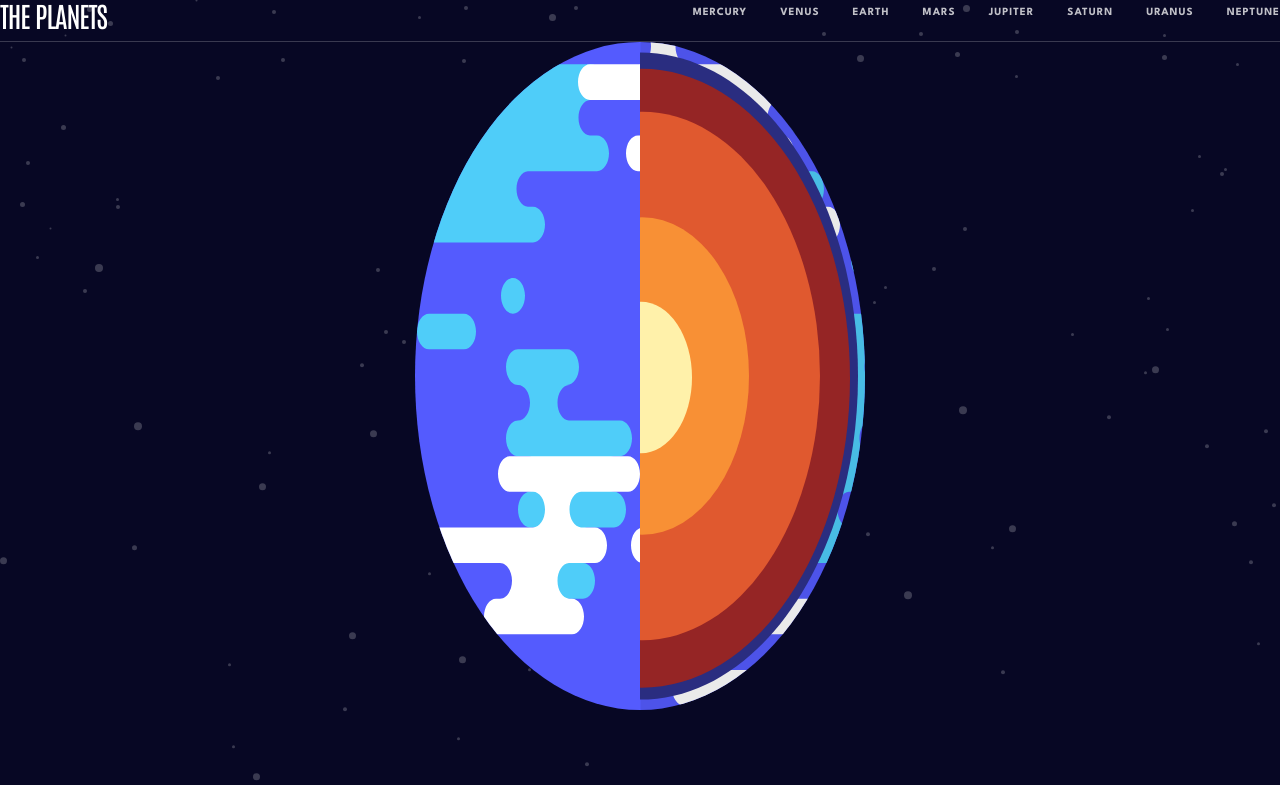
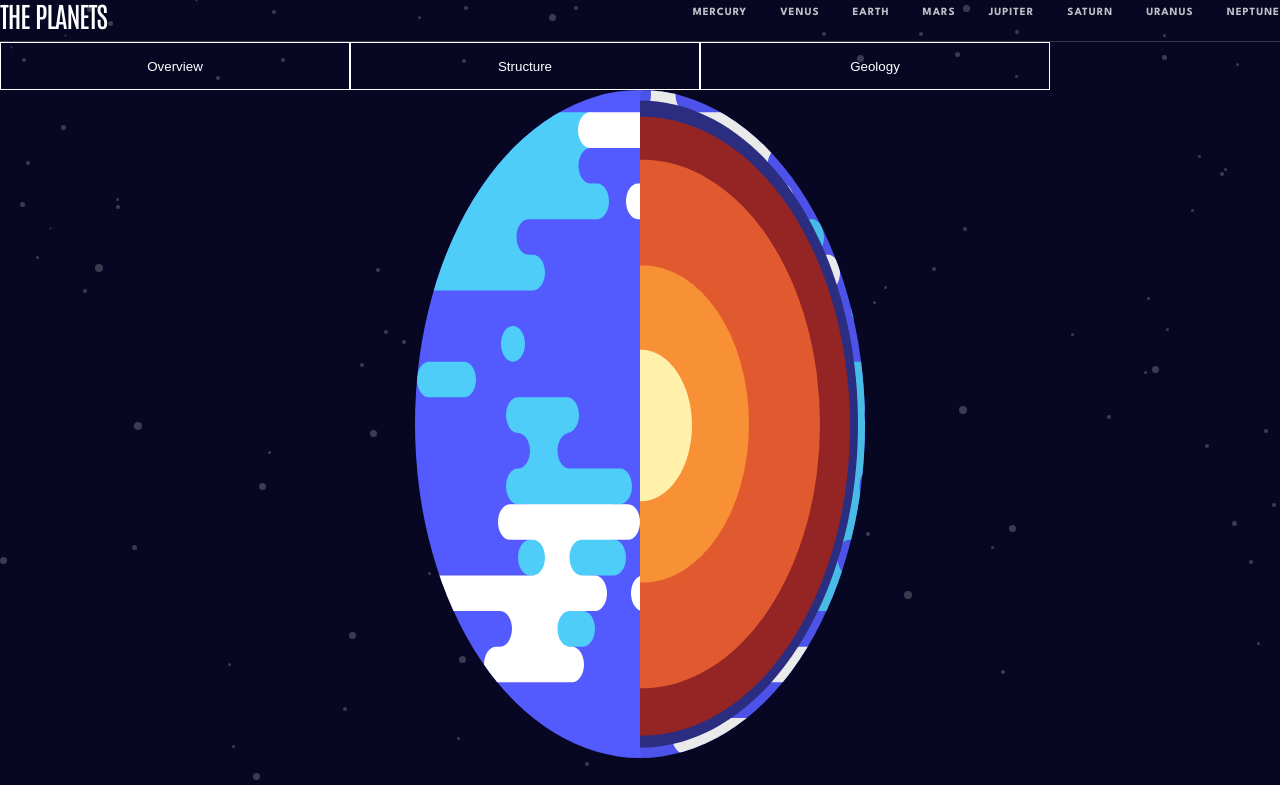
Before and after one commit to jakecreely/planet-react-app, a React (Create React App) app: page /earth in a window 1280 px wide. Shown: the top 785 px of the page. Built offline with nearby package versions, Linux system fonts and the light colour scheme.

Commit message:
Adding nav buttons to top of page

```diff
--- a/src/App.js
+++ b/src/App.js
@@ -31,7 +31,6 @@ function App() {
   return (
     <Router>
     <div className="app">
-      <NavBar />
       <Routes>
         {/* <Route path='/' exact render={() => <MainContainer />}/> */}
         <Route path='/:name' element={<MainContainer />}/>
--- a/src/components/MainContainer.js
+++ b/src/components/MainContainer.js
@@ -4,6 +4,7 @@ import BottomPanel from './BottomPanel';
 import ImagePanel from './ImagePanel';
 import SidePanel from './SidePanel';
 import {useParams} from "react-router-dom";
+import NavBar from './NavBar';
 
 function MainContainer() {
 
@@ -48,7 +49,9 @@ function MainContainer() {
     }
 
     if (!isLoading) {
-    return ( <div className='mainContainer'>
+    return ( <div>
+        <NavBar name={planetData[0].name} data={layerData} layer={selectedLayer} updateLayer={updateLayer}/>
+        <div className='mainContainer'>
         <ImagePanel images={imageData} layer={selectedLayer}/>
         <SidePanel name={planetData[0].name} data={layerData} layer={selectedLayer} updateLayer={updateLayer}/>
         <BottomPanel data={{
@@ -57,6 +60,7 @@ function MainContainer() {
             "rotation": planetData[0].rotation,
             "temperature": planetData[0].temperature
         }}/>
+    </div>
     </div>)
     } else {
         <div>
--- a/src/components/NavBar.js
+++ b/src/components/NavBar.js
@@ -1,10 +1,18 @@
-import React, { useState } from 'react';
+import React, { useState, useEffect} from 'react';
 import 'react-dom';
 import {Link} from 'react-router-dom'
+import colours from '../styles/_colours.scss';
 
-function NavBar() {
+function NavBar(props) {
 
     const [isToggled, setToggle] = useState(false)
+
+    const [selectedColour, setColour] = useState(null)
+
+    useEffect(() => {
+        setColour(colours[props.name.toLowerCase()])
+    }, [props.name])
+
 
     return(
         <div>
@@ -87,6 +95,36 @@ function NavBar() {
 
                     </ul>
 
+        {
+            props.layer === 'overview'
+            &&
+            <div className='button-container'>
+            <button className='buttons' style={{backgroundColor: selectedColour, borderColor: selectedColour}}  id={props.name.toLowerCase() + '-button'} onClick={() => props.updateLayer("overview")}><div className='button-text'>Overview</div></button>
+            <button className='buttons' id={props.name.toLowerCase() + '-button'} onClick={() => props.updateLayer("structure")}><div className='button-text'>Structure</div></button>
+            <button className='buttons' id={props.name.toLowerCase() + '-button'} onClick={() => props.updateLayer("geology")}><div className='button-text'>Geology</div></button>
+            </div>
+        }
+
+        {
+            props.layer === 'structure'
+            &&
+            <div className='button-container'>
+            <button className='buttons'  id={props.name.toLowerCase() + '-button'} onClick={() => props.updateLayer("overview")}><div className='button-text'>Overview</div></button>
+            <button className='buttons' style={{backgroundColor: selectedColour, borderColor: selectedColour}} id={props.name.toLowerCase() + '-button'} onClick={() => props.updateLayer("structure")}><div className='button-text'>Structure</div></button>
+            <button className='buttons' id={props.name.toLowerCase() + '-button'} onClick={() => props.updateLayer("geology")}><div className='button-text'>Geology</div></button>
+            </div>
+        }
+
+        {
+             props.layer === 'geology'
+             &&
+             <div className='button-container'>
+             <button className='buttons'  id={props.name.toLowerCase() + '-button'} onClick={() => props.updateLayer("overview")}><div className='button-text'>Overview</div></button>
+             <button className='buttons' id={props.name.toLowerCase() + '-button'} onClick={() => props.updateLayer("structure")}><div className='button-text'>Structure</div></button>
+             <button className='buttons' style={{backgroundColor: selectedColour, borderColor: selectedColour}} id={props.name.toLowerCase() + '-button'} onClick={() => props.updateLayer("geology")}><div className='button-text'>Geology</div></button>
+            </div>
+            }
+
         </div>
     )
 }
--- a/src/styles/style.css
+++ b/src/styles/style.css
@@ -147,6 +147,25 @@ body, .navbar li {
 }
 
 @media screen and (max-width: 375px) {
+  .button-container {
+    display: -webkit-box;
+    display: -ms-flexbox;
+    display: flex;
+    gap: 44px;
+    -webkit-box-pack: center;
+        -ms-flex-pack: center;
+            justify-content: center;
+  }
+  .button-container .buttons {
+    padding: 0;
+    min-width: 80px;
+    max-width: 80px;
+    min-height: 47px;
+    max-height: 47px;
+  }
+  .button-container .buttons .button-text {
+    width: 80px;
+  }
   .navbar-shown {
     display: -webkit-box;
     display: -ms-flexbox;
@@ -580,9 +599,7 @@ body, .navbar li {
     text-align: center;
   }
   .mainContainer .info-panel .button-container {
-    -webkit-box-ordinal-group: 2;
-        -ms-flex-order: 1;
-            order: 1;
+    display: none;
   }
   .mainContainer .stats-panel {
     -webkit-box-orient: vertical;
```
Also changed, not shown: src/styles/style.scss (+21 -1 lines), 1 other file (tests, documents, lock files or other folders).
